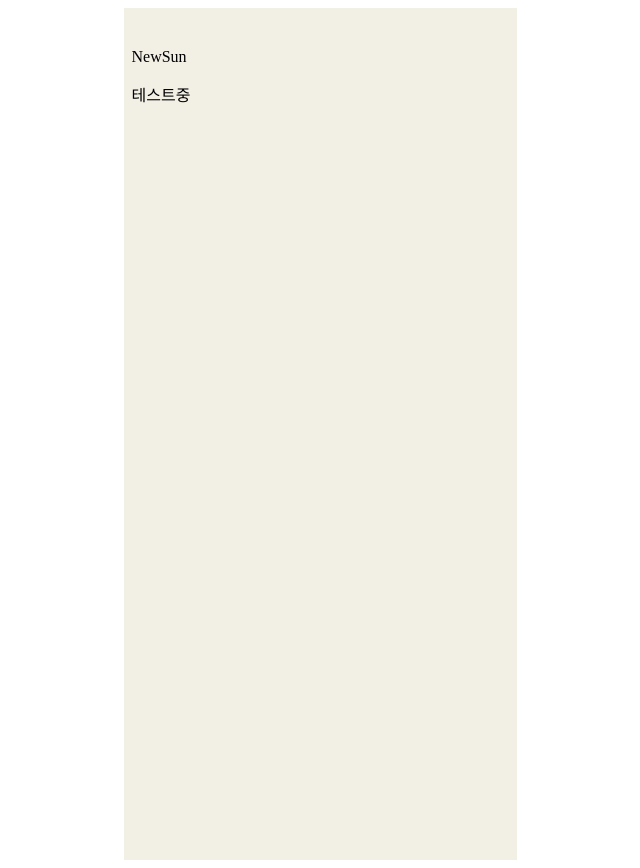
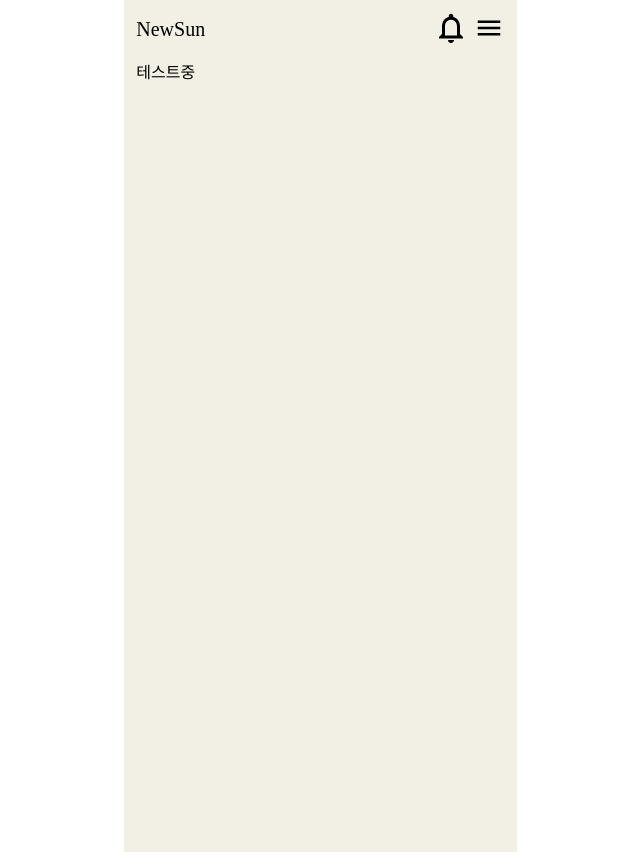
Before and after one commit to NewSunnn/NewSun_Client, a React (Vite) app in the folder client/: page / in a window 1280 px wide. Shown: the whole page, without its empty margins (320-960 px from the left). Built offline with nearby package versions, Linux system fonts and the light colour scheme; a web font is replaced by a local one.

Commit message:
Feat: Header 레이아웃 구현

```diff
--- /dev/null
+++ b/client/src/components/Header/Header.styled.ts
@@ -0,0 +1,41 @@
+import styled from 'styled-components';
+
+interface fontProps {
+  size: string;
+}
+
+export const Wrapper = styled.div`
+  width: 100%;
+  display: flex;
+
+  justify-content: space-between;
+  align-items: center;
+`;
+
+export const TitleWrapper = styled.div`
+  height: 30px;
+  padding-top: 5px;
+  box-sizing: border-box;
+`;
+
+export const Title = styled.p<fontProps>`
+  font-size: ${(props) => props.size};
+  /* display: flex;
+  justify-content: center; */
+  margin: 0;
+`;
+
+export const ButtonWrapper = styled.div`
+  display: inline-flex;
+  white-space: nowrap;
+  gap: 0.5rem;
+`;
+
+export const Notice = styled.img`
+  width: 30px;
+  height: 30px;
+`;
+export const Menu = styled.img`
+  width: 30px;
+  height: 30px;
+`;
--- /dev/null
+++ b/client/src/components/Header/index.tsx
@@ -0,0 +1,17 @@
+import * as S from './Header.styled';
+import MenuImg from '@/assets/Menu.svg';
+import NoticeImg from '@/assets/Notice.svg';
+
+export const Header = () => {
+  return (
+    <S.Wrapper>
+      <S.TitleWrapper>
+        <S.Title size="20px">NewSun</S.Title>
+      </S.TitleWrapper>
+      <S.ButtonWrapper>
+        <S.Notice src={NoticeImg} />
+        <S.Menu src={MenuImg} />
+      </S.ButtonWrapper>
+    </S.Wrapper>
+  );
+};
--- a/client/src/components/PageLayout/PageLayout.styled.ts
+++ b/client/src/components/PageLayout/PageLayout.styled.ts
@@ -6,7 +6,7 @@ export const Wrapper = styled.div`
   display: flex;
   flex-direction: column;
   box-sizing: border-box;
-  padding: 0.5rem;
+  padding: 0.8rem;
 `;
 
 export const Header = styled.div`
--- a/client/src/components/PageLayout/index.tsx
+++ b/client/src/components/PageLayout/index.tsx
@@ -1,5 +1,6 @@
 import React from 'react';
 import * as S from './PageLayout.styled';
+import {Header} from '../Header';
 
 interface Props {
   children: React.ReactNode;
@@ -9,7 +10,7 @@ export const PageLayout = ({children}: Props) => {
   return (
     <>
       <S.Wrapper>
-        <S.Header>NewSun</S.Header>
+        <Header />
         <S.Body>{children}</S.Body>
       </S.Wrapper>
     </>
--- a/client/src/style.ts
+++ b/client/src/style.ts
@@ -1,12 +1,28 @@
 import {createGlobalStyle} from 'styled-components';
+import Jua from '@/assets/font/Jua-Regular.ttf';
 
 export const GlobalStyle = createGlobalStyle`
+
+@font-face {
+    font-family: 'Jua';
+    src: url(${Jua}) format('truetype');
+    font-weight: normal;
+  }
+
+html, body {
+  font-family: 'Jua';
+  margin: 0;
+}
+
 html {
   font-size: 16px;
   display: flex;
   justify-content: center;
-  margin: 0;
   padding: 0;
+  /**
+  임의의 화면에서 393px, 852px에만 집중해서 볼 수 있도록 일부러 지정.
+  임의 수정 X -> 추후 수정 예정
+  */
 }
 body  {
     width: 393px;
```
Also changed, not shown: 1 other file (tests, documents, lock files or other folders).
